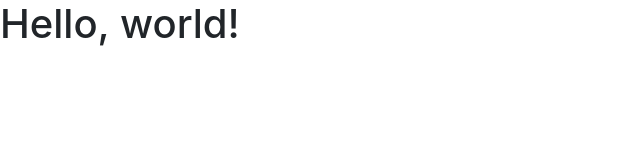
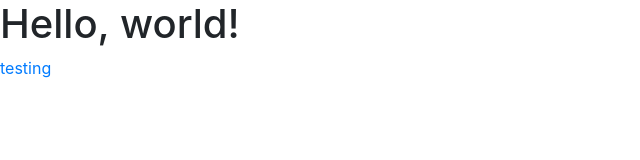
Before and after one commit to msyinmei/buildyourownwebsite, a plain HTML site: page index.html in a window 1280 px wide. Shown: the full height of the page, 0-640 px from the left. Drawn offline with nearby package versions, Linux system fonts and the light colour scheme.

Commit message:
adding a link to a test.html

```diff
--- a/index.html
+++ b/index.html
@@ -12,6 +12,7 @@
   </head>
   <body>
     <h1>Hello, world!</h1>
+    <a href="test.html">testing</a>
 
     <!-- Optional JavaScript -->
     <!-- jQuery first, then Popper.js, then Bootstrap JS -->
```
